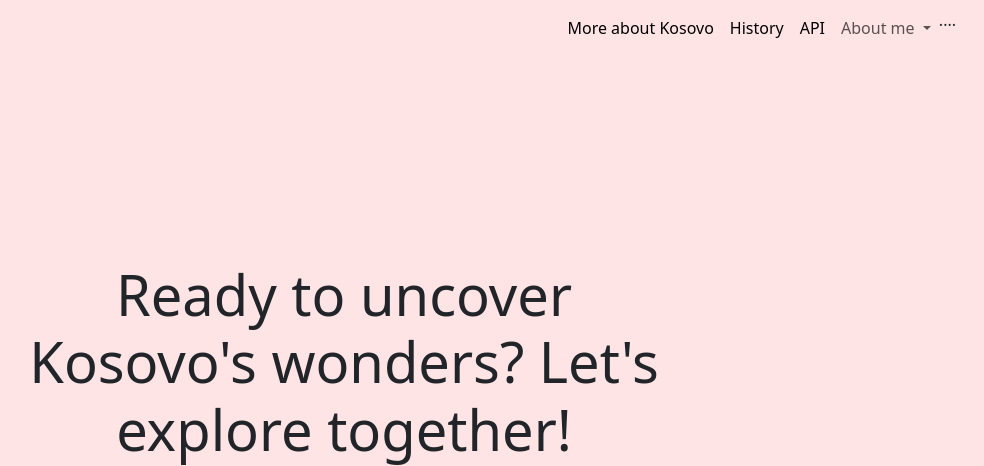
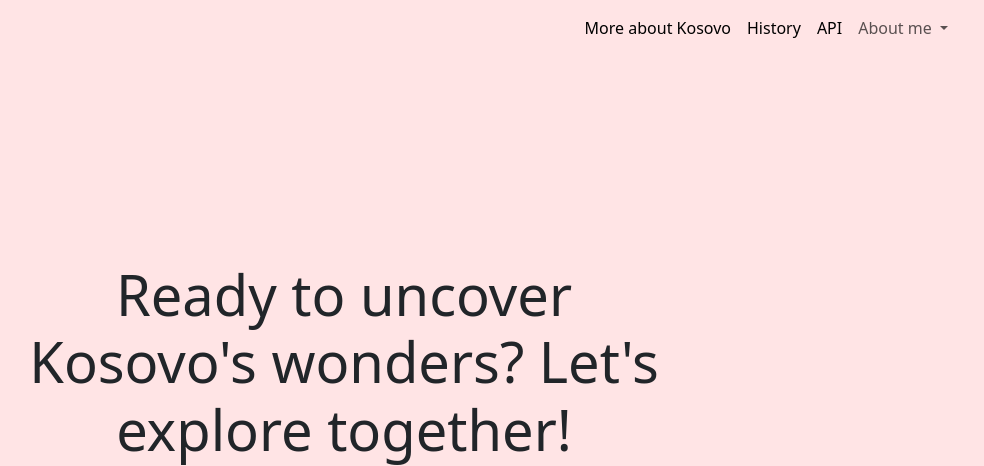
Before and after one commit to haxhereazizii/webprojectwithoutlogin, a PHP site: page / in a window 1280 px wide. Shown: the top 466 px of the page, without its empty margins (296-1280 px from the left). Run offline with PHP 8.4, Linux system fonts and the light colour scheme.

Commit message:
Update index.php

```diff
--- a/index.php
+++ b/index.php
@@ -42,7 +42,6 @@
             <a class="nav-link dropdown-toggle" href="#" role="button" data-bs-toggle="dropdown" aria-expanded="false">
               About me
             </a>
-                 <li><a class="dropdown-item">....</a></li>
             <ul class="dropdown-menu">
             <li><a class="dropdown-item" href="aboutme.php">About me</a></li>
 
@@ -52,6 +51,7 @@
                 <hr class="dropdown-divider">
               </li>
               <li><a class="dropdown-item" href="contact.php">Contact me!</a></li>
+
             </ul>
           </li>
           <li class="nav-item">
```
